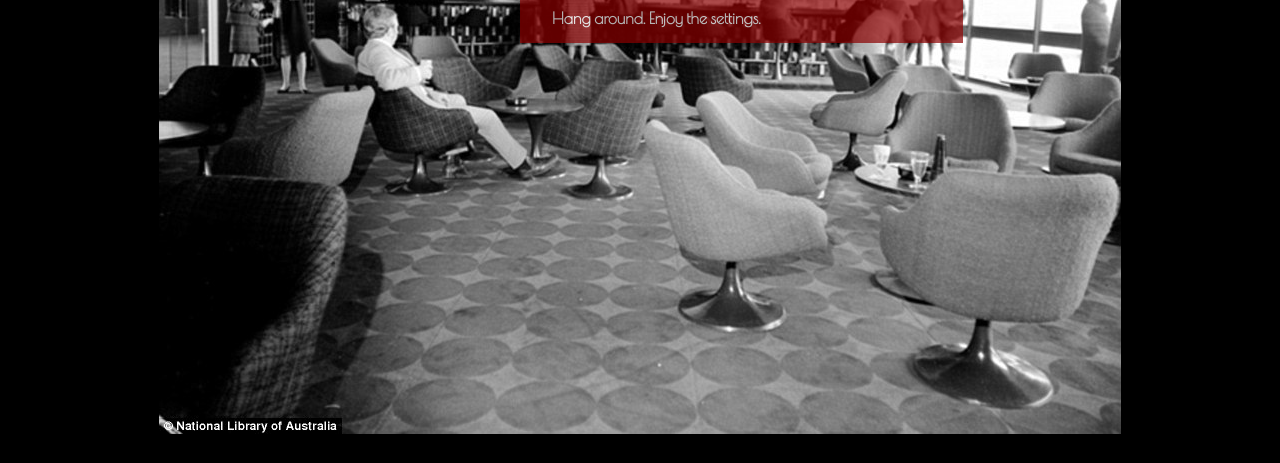
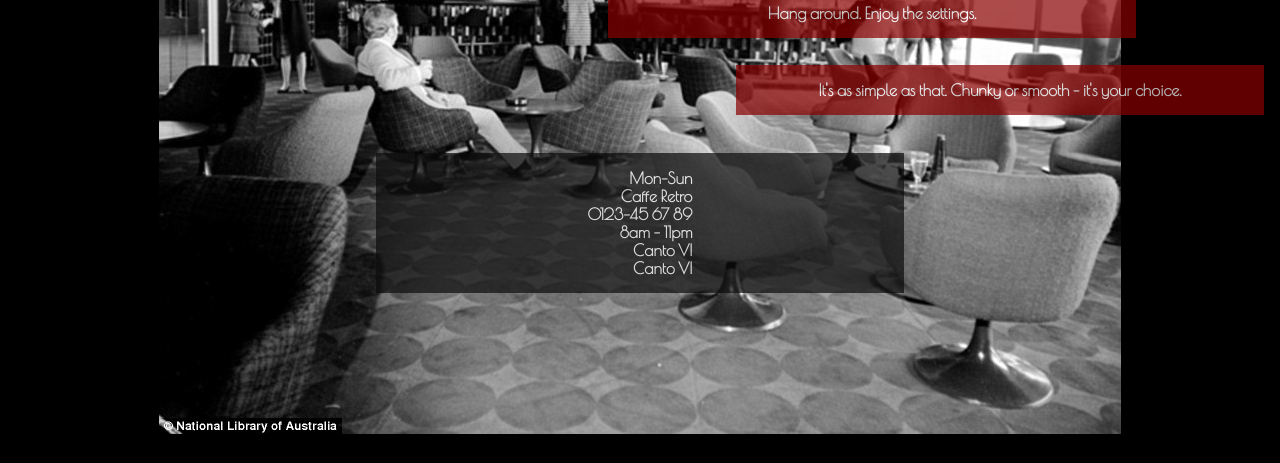
Before and after one commit to vkutov/Lexicon-Retro, a plain HTML site: page index.html in a window 1280 px wide. Shown: the part 337-800 px from the top of the page. Drawn offline with nearby package versions, Linux system fonts and the light colour scheme; a web font is replaced by a local one.

Commit message:
needs fix

```diff
--- a/index.css
+++ b/index.css
@@ -28,7 +28,7 @@ a {
     justify-content: center;
     width:100%;
     position: relative;
-    top:4rem;
+    top:3.5rem;
 
 }
 
@@ -36,7 +36,20 @@ a {
     align-self:flex-start;
 }
 .second {
-    align-self:center;
+    position: absolute;
+    top:13.7rem;
+    left:37.5rem;
+}
+.third {
+    position: absolute;
+    top:18.5rem;
+    left:45.5rem;
+}
+.fourth {
+    position: absolute;
+    top:24rem;
+    align-self: flex-center;
+    text-align:right ;
 }
 h1 {
     display: flex;
@@ -47,10 +60,9 @@ h1 {
 }
 
 h2 {
-    position: absolute;
-    top:13.5rem;
-    left:32rem;
-    width:30%;
+    display: flex;
+    justify-content: center;
+    width:29rem;
     background-color: darkred;
     opacity: 0.7;
     padding: 1rem;
@@ -61,6 +73,17 @@ h2 {
     color: white
 }
 
+section{
+    display: flex;
+    flex-direction: column;
+}
+
+.right{
+justify-content: flex-start;
+}
+.left{
+    justify-content: ;
+}
 @media screen and (min-width: 320px) {
     .meny {
         display: flex;
--- a/index.html
+++ b/index.html
@@ -29,7 +29,30 @@
           Hang around. Enjoy the settings.
         </h2>
       </article>
+      <article class="third">
+        <h2>
+          It's as simple as that. Chunky or smooth - it's your choice.
+        </h2>
+      </article>
+      <article class="fourth" >
+        <h2 style="background-color: rgba(12, 12, 12);"">
+          <section>
+            <div class="left">
 
+            </div>
+            <div class="rigth">
+              Mon-Sun  <br>
+              Caffe Retro  <br>
+              0123-45 67 89
+            </div>
+            <div class="left">
+              8am – 11pm <br>
+              Canto VI <br>
+              Canto VI
+            </div>
+          </section>
+        </h2>
+      </article>
     </article>
   </main>
 </body>
```
